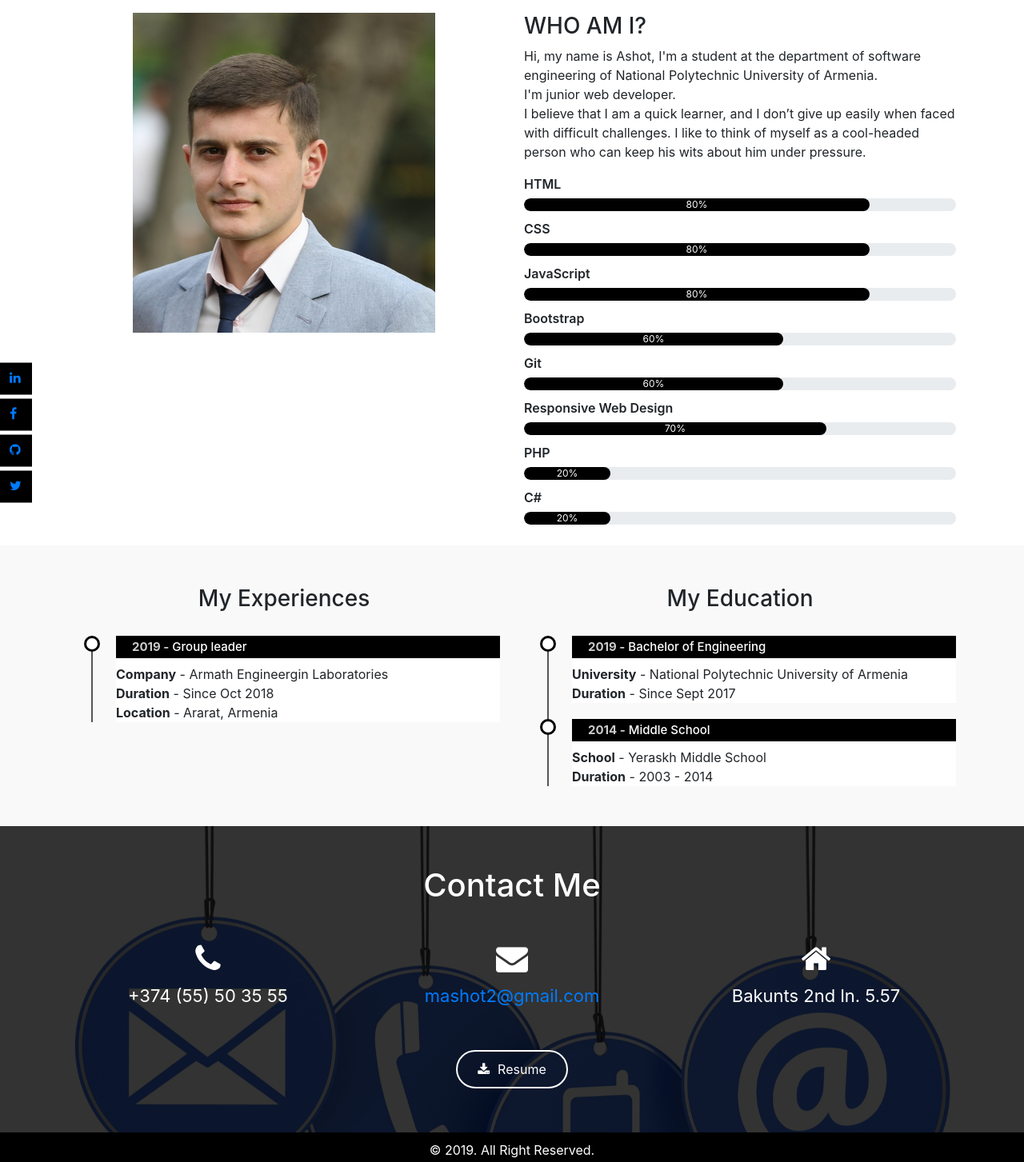
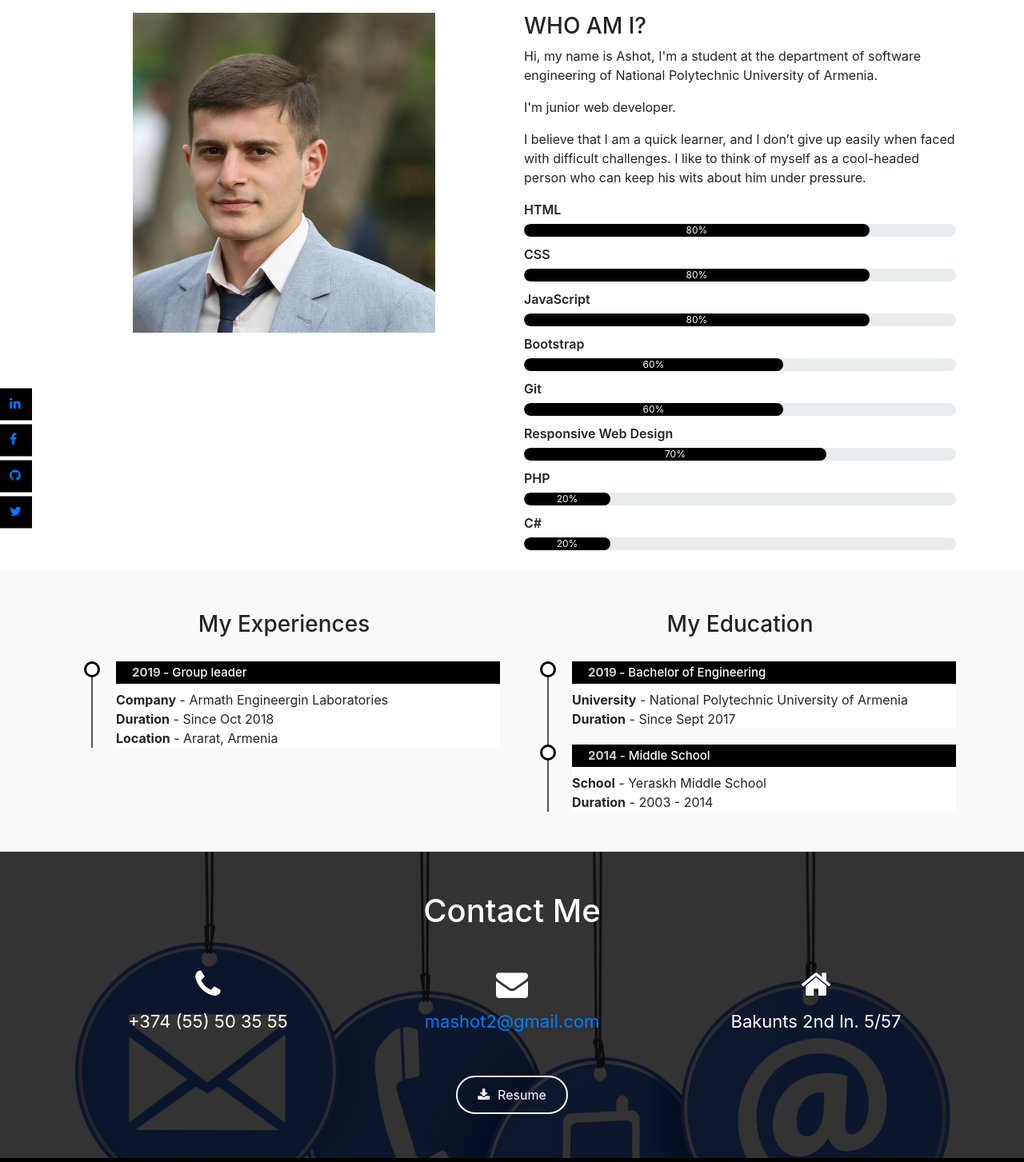
Before and after one commit to mashot7/My-personal-page, a plain HTML site: page index.html in a window 1280 px wide. Shown: the part 960-2413 px from the top of the page at 80% size. Drawn offline with nearby package versions, Linux system fonts and the light colour scheme.

Commit message:
Fixed address

```diff
--- a/index.html
+++ b/index.html
@@ -80,8 +80,10 @@
             <h3>WHO AM I?</h3>
             <p>
               Hi, my name is Ashot, I'm a student at the department of software
-              engineering of National Polytechnic University of Armenia. <br />
-              I'm junior web developer. <br />
+              engineering of National Polytechnic University of Armenia.
+            </p>
+            <p>I'm junior web developer.</p>
+            <p>
               I believe that I am a quick learner, and I don’t give up easily
               when faced with difficult challenges. I like to think of myself as
               a cool-headed person who can keep his wits about him under
@@ -209,7 +211,7 @@
             </div>
             <div class="col-md-4">
               <i class="fa fa-home"> </i>
-              <p>Bakunts 2nd ln. 5.57</p>
+              <p>Bakunts 2nd ln. 5/57</p>
             </div>
           </div>
           <button type="button" class="btn btn-primary">
```
